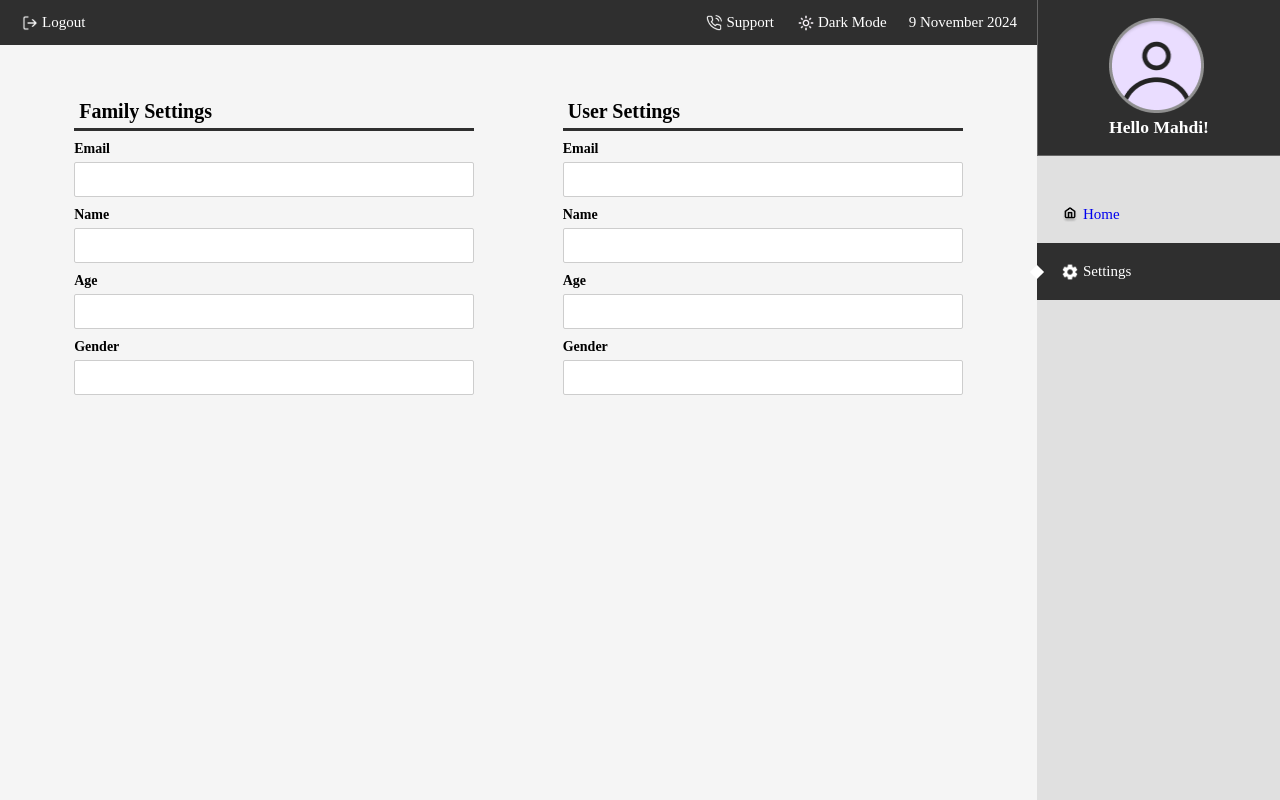
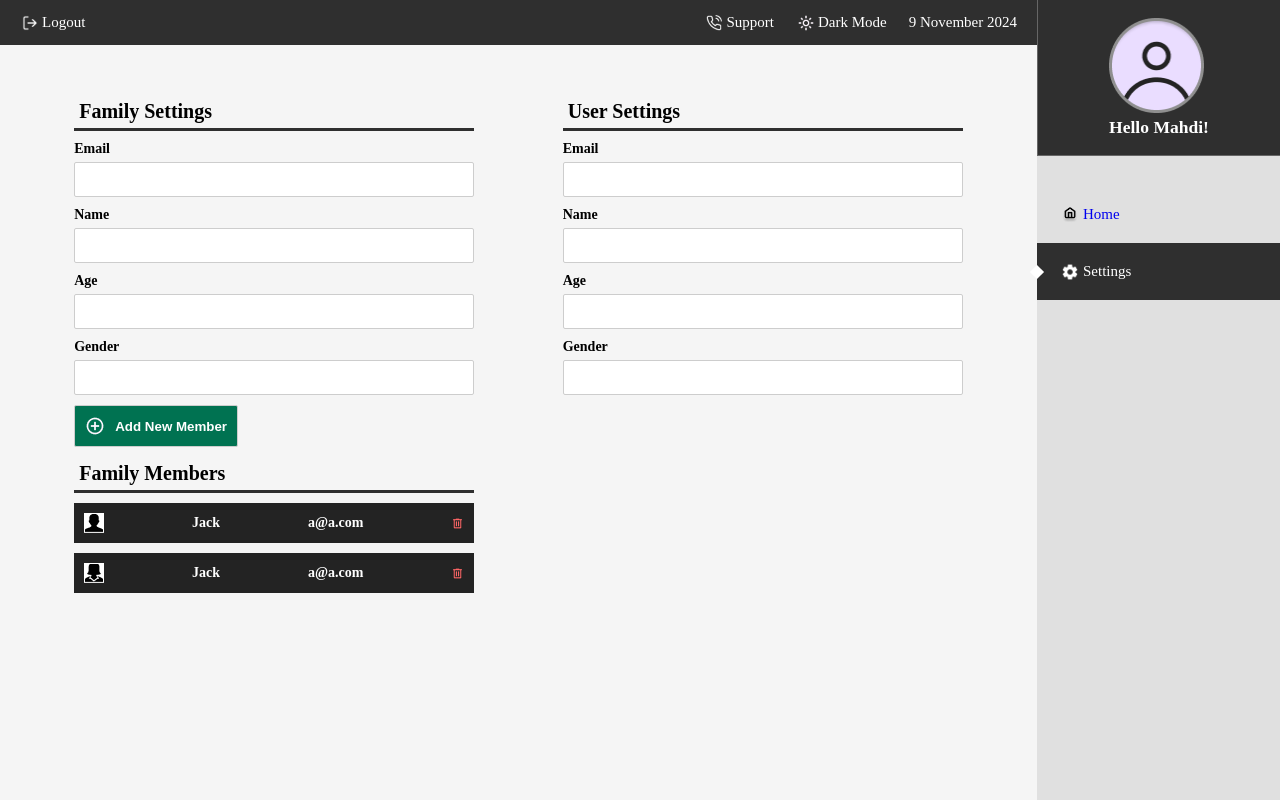
Before and after one commit to mahdin75/signal, a React (Create React App) app: page /settings in a window 1280 px wide. Built offline with nearby package versions, Linux system fonts and the light colour scheme; a web font is replaced by a local one.

Commit message:
family memebrs component

```diff
--- a/src/app/settings.css
+++ b/src/app/settings.css
@@ -1,10 +1,8 @@
 .settings{
     display:flex;
     justify-content: space-around;
-    align-items: center;
 }
 
 .settings div{
-
     width:400px;
 }
--- a/src/components/FamilySettings.tsx
+++ b/src/components/FamilySettings.tsx
@@ -1,8 +1,34 @@
-import React from "react";
+import React, { useState } from "react";
 import "./familysettings.css";
 import Input from "./Input";
+import AddCircleIcon from "../assets/icons/add_circle.png";
+import MaleIcon from "../assets/icons/male.png";
+import FemailIcon from "../assets/icons/female.png";
+import DeleteIcon from "../assets/icons/delete.png";
+
+interface familyMemberType {
+  email: string;
+  name: string;
+  age: number;
+  gender: string;
+}
 
 function FamilySettings() {
+  const [familyMembers] = useState<familyMemberType[]>([
+    {
+      email: "a@a.com",
+      name: "Jack",
+      age: 20,
+      gender: "male",
+    },
+    {
+      email: "a@a.com",
+      name: "Jack",
+      age: 28,
+      gender: "femail",
+    },
+  ]);
+
   return (
     <div className="family-settings">
       <h4>Family Settings</h4>
@@ -11,6 +37,25 @@ function FamilySettings() {
       <Input label="Age" />
       <Input label="Gender" />
       {/* Todo !!!! combo box */}
+      <button className="family-add">
+        <img alt="add-circle" src={AddCircleIcon} />
+        <span>Add New Member</span>
+      </button>
+
+      <h4>Family Members</h4>
+      {familyMembers.map((familyMember: familyMemberType) => {
+        return (
+          <div className="family-member-item">
+            <img
+              alt={"gender"}
+              src={familyMember.gender === "male" ? MaleIcon : FemailIcon}
+            />
+            <span>{familyMember.name}</span>
+            <span>{familyMember.email}</span>
+            <img className="delete-memebr" alt={"gender"} src={DeleteIcon} />
+          </div>
+        );
+      })}
     </div>
   );
 }
--- a/src/components/familysettings.css
+++ b/src/components/familysettings.css
@@ -1,5 +1,39 @@
+
 .family-settings h4{
     padding: 5px;
     border-bottom: 3px solid #2F2F2F;
     font-size: 20px;
 }
+
+.family-add{
+    background-color: #007251;
+    color:#fff;
+    font-weight: bold;
+    padding: 10px;
+    display: flex;
+    align-items: center;
+    border:1px solid #CDCDCD;
+    cursor: pointer;
+    border-radius: 2px;
+    margin:10px 0px;
+}
+
+.family-add img{
+    margin-right:10px;
+}
+
+.family-member-item{
+    margin-top: 10px;
+    padding:10px 10px;
+    display: flex;
+    align-items: center;
+    justify-content: space-between;
+    background-color: #232323;
+    color:#fff;
+    font-weight: bold;
+    font-size: 14px;
+}
+
+.delete-memebr{
+    cursor: pointer;
+}
--- a/src/components/input.css
+++ b/src/components/input.css
@@ -1,6 +1,7 @@
 .input-container{
     margin: 10px 0px;
     width: 100%;
+    margin-right: 30px;
 }
 
 .input-container p{
```
Also changed, not shown: src/assets/icons/female.png (renamed from src/assets/icons/image.png), src/assets/icons/male.png (renamed from src/assets/icons/image1.png).
